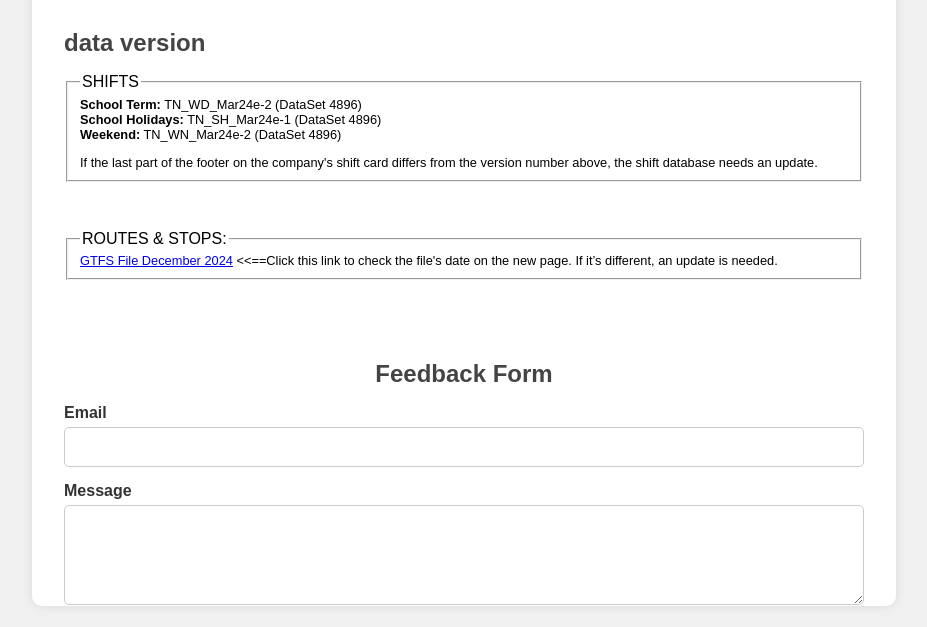
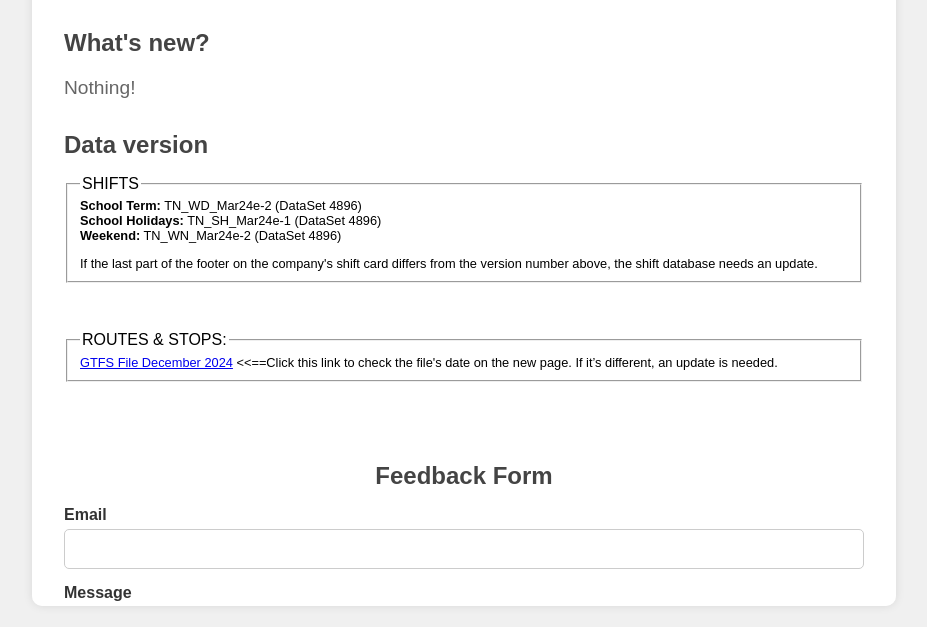
Before and after one commit to chenpreston/about, a plain HTML site: page index.html in a window 1280 px wide. Shown: the part 101-728 px from the top of the page, without its empty margins (176-1103 px from the left). Drawn offline with Linux system fonts and the light colour scheme.

Commit message:
Update index.html

```diff
--- a/index.html
+++ b/index.html
@@ -175,7 +175,9 @@ margin-top: 1em;
     </script>
     <div class="container">
         <h1>DRIVER Helper</h1>
-        <h2>data version</h2>
+        <h2>What's new?</h2>
+        <p>Nothing!</p>
+        <h2>Data version</h2>
         <ul>
             <fieldset>
                 <legend>SHIFTS</legend>
@@ -215,7 +217,7 @@ margin-top: 1em;
         </section>
         <section id="copyright">
         <p>&copy; 2025 Preston Chen - <a href="https://opensource.org/license/mit">MIT license</a></p>
-        <p>Bus emoji designed by <a href="https://openmoji.org/">OpenMoji</a> - License: <a href="https://creativecommons.org/licenses/by-sa/4.0/#">CC BY-SA 4.0</a></p>
+        <p>emojis designed by <a href="https://openmoji.org/">OpenMoji</a> - License: <a href="https://creativecommons.org/licenses/by-sa/4.0/#">CC BY-SA 4.0</a></p>
     </section>
     </div>
     <script>
```
